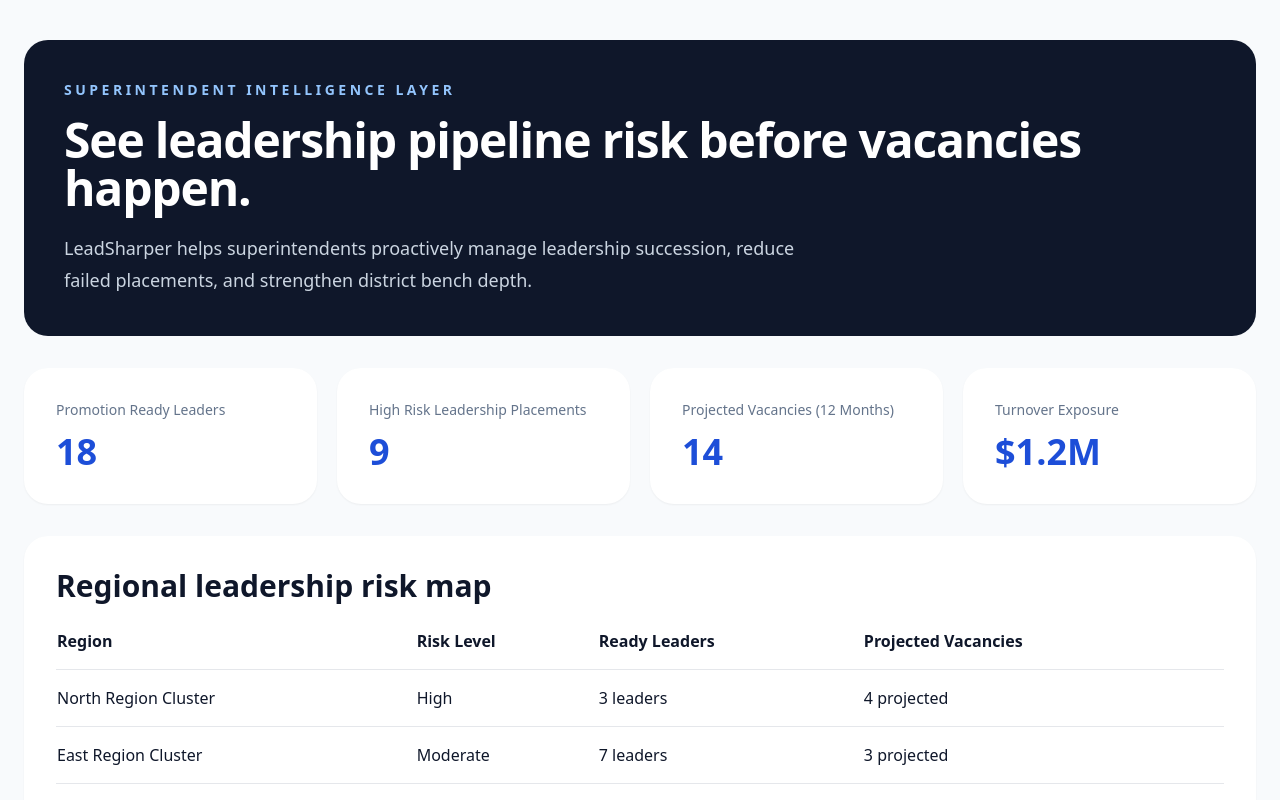
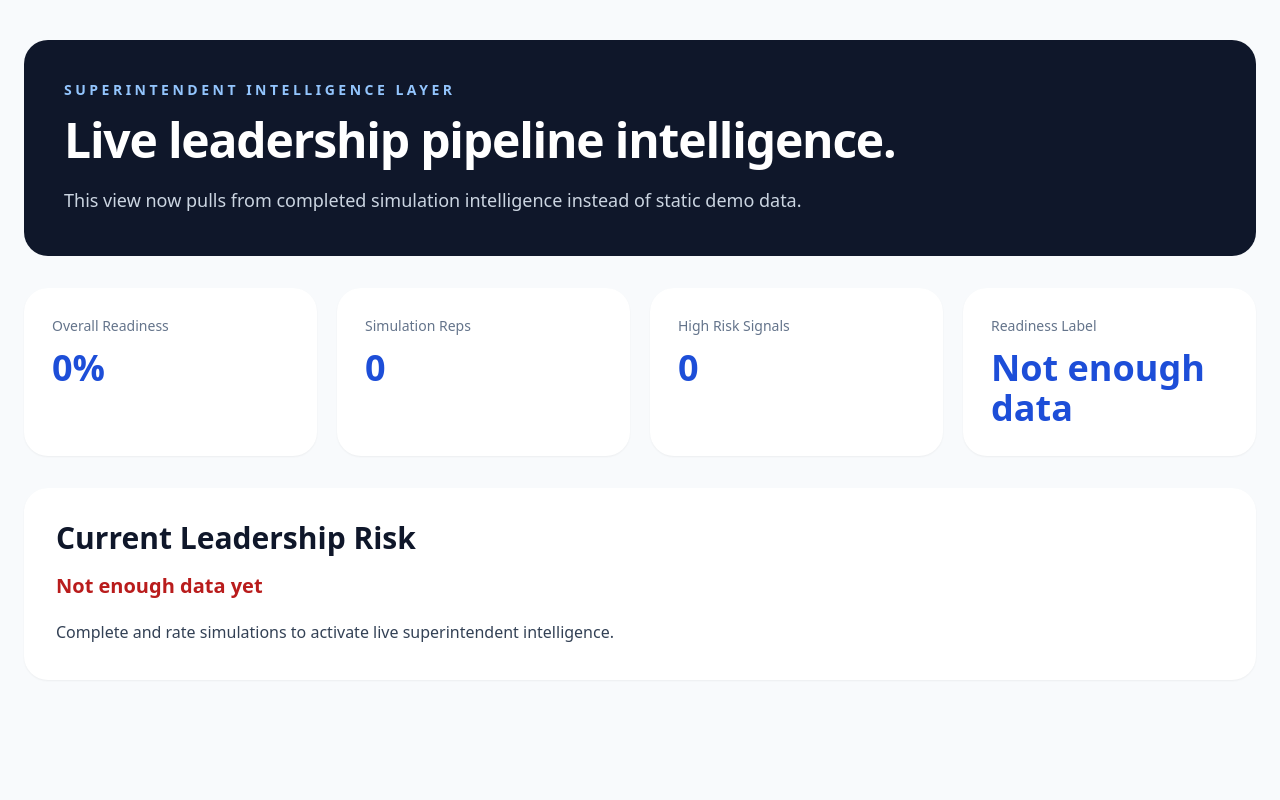
Before and after one commit to jmarc296-jpg/instructional-leadership-practice, a Next.js app: page /superintendent in a window 1280 px wide. Shown: the top 800 px of the page. Built offline with nearby package versions, Linux system fonts and the light colour scheme.

Commit message:
Wire executive pages to shared intelligence spine

```diff
--- a/app/reports/page.tsx
+++ b/app/reports/page.tsx
@@ -1,42 +1,9 @@
 'use client'
 
-import { useMemo } from 'react'
-import { getLeadershipIntelligenceSnapshots } from '@/lib/local-store'
+import { getPlatformIntelligence } from '@/lib/platform-intelligence'
 
 export default function ReportsPage() {
-  const snapshots = getLeadershipIntelligenceSnapshots()
-
-  const report = useMemo(() => {
-    const total = snapshots.length
-
-    const highRisk = snapshots.filter(
-      s => (s.profile as any)?.riskLevel === 'high'
-    ).length
-
-    const moderateRisk = snapshots.filter(
-      s => (s.profile as any)?.riskLevel === 'moderate'
-    ).length
-
-    const lowRisk = snapshots.filter(
-      s => (s.profile as any)?.riskLevel === 'low'
-    ).length
-
-    const risks = snapshots.reduce<Record<string, number>>((acc, s) => {
-      const risk = (s.consequences as any)?.unresolvedRisk ?? 'Unknown'
-      acc[risk] = (acc[risk] ?? 0) + 1
-      return acc
-    }, {})
-
-    const topRisk = Object.entries(risks).sort((a, b) => b[1] - a[1])[0]
-
-    return {
-      total,
-      highRisk,
-      moderateRisk,
-      lowRisk,
-      topRisk: topRisk?.[0] ?? 'Not enough data yet'
-    }
-  }, [snapshots])
+  const intelligence = getPlatformIntelligence()
 
   return (
     <main className="min-h-screen bg-slate-50 px-6 py-8">
@@ -51,8 +18,15 @@ export default function ReportsPage() {
           </h1>
 
           <p className="mt-4 max-w-3xl text-slate-300">
-            Board-ready summary of leadership readiness, recurring risks, and recommended development priorities.
+            Board-ready summary generated from live leadership simulation intelligence.
           </p>
+        </section>
+
+        <section className="grid gap-4 md:grid-cols-4">
+          <MetricCard label="Total Reps" value={intelligence.totalReps} />
+          <MetricCard label="Readiness" value={`${intelligence.overallReadiness}%`} />
+          <MetricCard label="Moderate Risk" value={intelligence.moderateRisk} />
+          <MetricCard label="High Risk" value={intelligence.highRisk} />
         </section>
 
         <section className="rounded-3xl bg-white p-6 shadow-sm">
@@ -61,54 +35,23 @@ export default function ReportsPage() {
           </h2>
 
           <p className="mt-4 leading-7 text-slate-700">
-            Based on current simulation data, the leadership pipeline includes {report.total} completed intelligence reps. Current readiness signals show {report.lowRisk} low-risk reps, {report.moderateRisk} moderate-risk reps, and {report.highRisk} high-risk reps. The most common leadership risk identified is: <strong>{report.topRisk}</strong>.
+            LeadSharper currently shows <strong>{intelligence.totalReps}</strong> completed intelligence reps with an overall readiness signal of <strong>{intelligence.overallReadiness}%</strong>. The current readiness label is <strong>{intelligence.readinessLabel}</strong>.
           </p>
 
           <p className="mt-4 leading-7 text-slate-700">
-            Recommended next step: align coaching support to the most frequent leadership risk patterns and prioritize additional simulation reps for leaders showing moderate or high-risk decision patterns.
+            Most urgent recurring risk: <strong>{intelligence.topRisk}</strong>.
           </p>
-        </section>
-
-        <section className="grid gap-4 md:grid-cols-4">
-          <MetricCard label="Total Reps" value={report.total} />
-          <MetricCard label="Low Risk" value={report.lowRisk} />
-          <MetricCard label="Moderate Risk" value={report.moderateRisk} />
-          <MetricCard label="High Risk" value={report.highRisk} />
-        </section>
-
-        <section className="rounded-3xl bg-white p-6 shadow-sm">
-          <h2 className="text-2xl font-semibold text-slate-900">
-            Board Talking Points
-          </h2>
-
-          <ul className="mt-4 list-disc space-y-3 pl-6 text-slate-700">
-            <li>Leadership readiness is being measured through observable simulation-based performance.</li>
-            <li>Pipeline development can now be monitored before leaders enter high-stakes school roles.</li>
-            <li>Recurring risk patterns create clearer coaching priorities for district leadership development.</li>
-            <li>The next phase should focus on cohort-level implementation, coaching alignment, and trend monitoring.</li>
-          </ul>
         </section>
       </div>
     </main>
   )
 }
 
-function MetricCard({
-  label,
-  value
-}: {
-  label: string
-  value: number
-}) {
+function MetricCard({ label, value }: { label: string; value: string | number }) {
   return (
     <div className="rounded-2xl bg-white p-5 shadow-sm">
-      <div className="text-xs uppercase tracking-wide text-slate-500">
-        {label}
-      </div>
-
-      <div className="mt-2 text-3xl font-semibold text-slate-900">
-        {value}
-      </div>
+      <div className="text-xs uppercase tracking-wide text-slate-500">{label}</div>
+      <div className="mt-2 text-3xl font-semibold">{value}</div>
     </div>
   )
 }
--- a/app/superintendent/page.tsx
+++ b/app/superintendent/page.tsx
@@ -1,103 +1,65 @@
+'use client'
+
+import { getPlatformIntelligence } from '@/lib/platform-intelligence'
+
 export default function SuperintendentPage() {
+  const intelligence = getPlatformIntelligence()
+
   const metrics = [
-    { label: "Promotion Ready Leaders", value: "18" },
-    { label: "High Risk Leadership Placements", value: "9" },
-    { label: "Projected Vacancies (12 Months)", value: "14" },
-    { label: "Turnover Exposure", value: "$1.2M" }
-  ]
-
-  const schools = [
-    {
-      school: "North Region Cluster",
-      risk: "High",
-      ready: "3 leaders",
-      vacancies: "4 projected"
-    },
-    {
-      school: "East Region Cluster",
-      risk: "Moderate",
-      ready: "7 leaders",
-      vacancies: "3 projected"
-    },
-    {
-      school: "West Region Cluster",
-      risk: "Low",
-      ready: "8 leaders",
-      vacancies: "2 projected"
-    }
+    { label: "Overall Readiness", value: `${intelligence.overallReadiness || 0}%` },
+    { label: "Simulation Reps", value: `${intelligence.totalReps}` },
+    { label: "High Risk Signals", value: `${intelligence.highRisk}` },
+    { label: "Readiness Label", value: intelligence.readinessLabel }
   ]
 
   return (
     <main className="min-h-screen bg-slate-50 px-6 py-10">
       <div className="mx-auto max-w-7xl space-y-8">
-
         <section className="rounded-3xl bg-slate-900 p-10 text-white">
           <p className="text-sm font-semibold uppercase tracking-[0.25em] text-blue-300">
             Superintendent Intelligence Layer
           </p>
 
           <h1 className="mt-4 text-5xl font-semibold tracking-tight">
-            See leadership pipeline risk before vacancies happen.
+            Live leadership pipeline intelligence.
           </h1>
 
           <p className="mt-5 max-w-3xl text-lg leading-8 text-slate-300">
-            LeadSharper helps superintendents proactively manage leadership succession, reduce failed placements, and strengthen district bench depth.
+            This view now pulls from completed simulation intelligence instead of static demo data.
           </p>
         </section>
 
         <section className="grid gap-5 md:grid-cols-4">
           {metrics.map((metric) => (
-            <div key={metric.label} className="rounded-3xl bg-white p-8 shadow-sm">
-              <div className="text-sm text-slate-500">
-                {metric.label}
-              </div>
-              <div className="mt-3 text-4xl font-bold text-blue-700">
-                {metric.value}
-              </div>
-            </div>
+            <Metric key={metric.label} label={metric.label} value={metric.value} />
           ))}
         </section>
 
         <section className="rounded-3xl bg-white p-8 shadow-sm">
           <h2 className="text-3xl font-semibold text-slate-900">
-            Regional leadership risk map
+            Current Leadership Risk
           </h2>
 
-          <div className="mt-6 overflow-x-auto">
-            <table className="w-full text-left">
-              <thead>
-                <tr className="border-b">
-                  <th className="pb-4">Region</th>
-                  <th className="pb-4">Risk Level</th>
-                  <th className="pb-4">Ready Leaders</th>
-                  <th className="pb-4">Projected Vacancies</th>
-                </tr>
-              </thead>
-
-              <tbody>
-                {schools.map((school) => (
-                  <tr key={school.school} className="border-b">
-                    <td className="py-4">{school.school}</td>
-                    <td>{school.risk}</td>
-                    <td>{school.ready}</td>
-                    <td>{school.vacancies}</td>
-                  </tr>
-                ))}
-              </tbody>
-            </table>
-          </div>
-        </section>
-
-        <section className="rounded-3xl bg-blue-50 p-8">
-          <h2 className="text-3xl font-semibold text-slate-900">
-            Recommended superintendent action
-          </h2>
+          <p className="mt-4 text-xl font-semibold text-red-700">
+            {intelligence.topRisk}
+          </p>
 
           <p className="mt-4 max-w-3xl leading-8 text-slate-700">
-            Prioritize succession planning in high-risk clusters, accelerate readiness reps for emerging leaders, and proactively reduce leadership turnover exposure before vacancies create urgency.
+            {intelligence.hasLiveData
+              ? "LeadSharper is now translating simulation behavior into executive readiness signals."
+              : "Complete and rate simulations to activate live superintendent intelligence."}
           </p>
         </section>
       </div>
     </main>
   )
 }
+
+function Metric({ label, value }: { label: string; value: string }) {
+  return (
+    <div className="rounded-3xl bg-white p-7 shadow-sm">
+      <div className="text-sm text-slate-500">{label}</div>
+      <div className="mt-3 text-4xl font-bold text-blue-700">{value}</div>
+    </div>
+  )
+}
--- a/lib/platform-intelligence.ts
+++ b/lib/platform-intelligence.ts
@@ -1,67 +1,82 @@
 import { getLeadershipIntelligenceSnapshots } from '@/lib/local-store'
 
-type IntelligenceSnapshot = {
+type Snapshot = {
   domain?: string
-  profile?: any
-  consequences?: any
-  recommendation?: any
   savedAt?: string
+  profile?: {
+    instructionalPrecision?: number
+    accountabilityStrength?: number
+    communicationClarity?: number
+    studentImpactOrientation?: number
+    riskLevel?: string
+  }
+  consequences?: {
+    unresolvedRisk?: string
+    likelyConsequence?: string
+  }
+  recommendation?: {
+    priority?: string
+    nextPracticeFocus?: string
+  }
+}
+
+function average(values: number[]) {
+  const valid = values.filter((value) => Number.isFinite(value) && value > 0)
+  if (!valid.length) return 0
+  return Math.round(valid.reduce((sum, value) => sum + value, 0) / valid.length)
 }
 
 export function getPlatformIntelligence() {
-  const snapshots = getLeadershipIntelligenceSnapshots() as IntelligenceSnapshot[]
+  const snapshots = getLeadershipIntelligenceSnapshots() as Snapshot[]
 
-  const totalReps = snapshots.length
+  const profiles = snapshots.map((snapshot) => snapshot.profile ?? {})
 
-  const avg = (values: number[]) =>
-    values.length ? Math.round(values.reduce((a, b) => a + b, 0) / values.length) : 0
-
-  const profileScores = snapshots.map((s) => s.profile || {})
-
-  const instructionalPrecision = avg(
-    profileScores.map((p) => Number(p.instructionalPrecision || 0)).filter(Boolean)
+  const instructionalPrecision = average(
+    profiles.map((profile) => Number(profile.instructionalPrecision ?? 0))
   )
 
-  const accountabilityStrength = avg(
-    profileScores.map((p) => Number(p.accountabilityStrength || 0)).filter(Boolean)
+  const accountabilityStrength = average(
+    profiles.map((profile) => Number(profile.accountabilityStrength ?? 0))
   )
 
-  const communicationClarity = avg(
-    profileScores.map((p) => Number(p.communicationClarity || 0)).filter(Boolean)
+  const communicationClarity = average(
+    profiles.map((profile) => Number(profile.communicationClarity ?? 0))
   )
 
-  const studentImpactOrientation = avg(
-    profileScores.map((p) => Number(p.studentImpactOrientation || 0)).filter(Boolean)
+  const studentImpactOrientation = average(
+    profiles.map((profile) => Number(profile.studentImpactOrientation ?? 0))
   )
 
-  const overallReadiness = avg([
+  const overallReadiness = average([
     instructionalPrecision,
     accountabilityStrength,
     communicationClarity,
     studentImpactOrientation
-  ].filter(Boolean))
+  ])
 
   const highRisk = snapshots.filter(
-    (s) => String(s.profile?.riskLevel || '').toLowerCase() === 'high'
+    (snapshot) => String(snapshot.profile?.riskLevel ?? '').toLowerCase() === 'high'
   ).length
 
   const moderateRisk = snapshots.filter(
-    (s) => String(s.profile?.riskLevel || '').toLowerCase() === 'moderate'
+    (snapshot) => String(snapshot.profile?.riskLevel ?? '').toLowerCase() === 'moderate'
   ).length
 
   const lowRisk = snapshots.filter(
-    (s) => String(s.profile?.riskLevel || '').toLowerCase() === 'low'
+    (snapshot) => String(snapshot.profile?.riskLevel ?? '').toLowerCase() === 'low'
   ).length
 
-  const recurringRisks = snapshots.reduce<Record<string, number>>((acc, snapshot) => {
-    const risk = snapshot.consequences?.unresolvedRisk || 'No dominant risk detected'
-    acc[risk] = (acc[risk] || 0) + 1
+  const risks = snapshots.reduce<Record<string, number>>((acc, snapshot) => {
+    const risk = snapshot.consequences?.unresolvedRisk ?? 'No dominant risk detected'
+    acc[risk] = (acc[risk] ?? 0) + 1
     return acc
   }, {})
 
   const topRisk =
-    Object.entries(recurringRisks).sort((a, b) => b[1] - a[1])[0]?.[0] ||
+    Object.entries(risks).sort((a, b) => b[1] - a[1])[0]?.[0] ??
     'Not enough data yet'
+
+  const latest = snapshots[snapshots.length - 1] ?? null
 
   const readinessLabel =
     overallReadiness >= 80
@@ -73,7 +88,8 @@ export function getPlatformIntelligence() {
           : 'Not enough data'
 
   return {
-    totalReps,
+    hasLiveData: snapshots.length > 0,
+    totalReps: snapshots.length,
     overallReadiness,
     readinessLabel,
     instructionalPrecision,
@@ -84,7 +100,6 @@ export function getPlatformIntelligence() {
     moderateRisk,
     lowRisk,
     topRisk,
-    latest: snapshots[snapshots.length - 1] || null,
-    hasLiveData: snapshots.length > 0
+    latest
   }
 }
```
